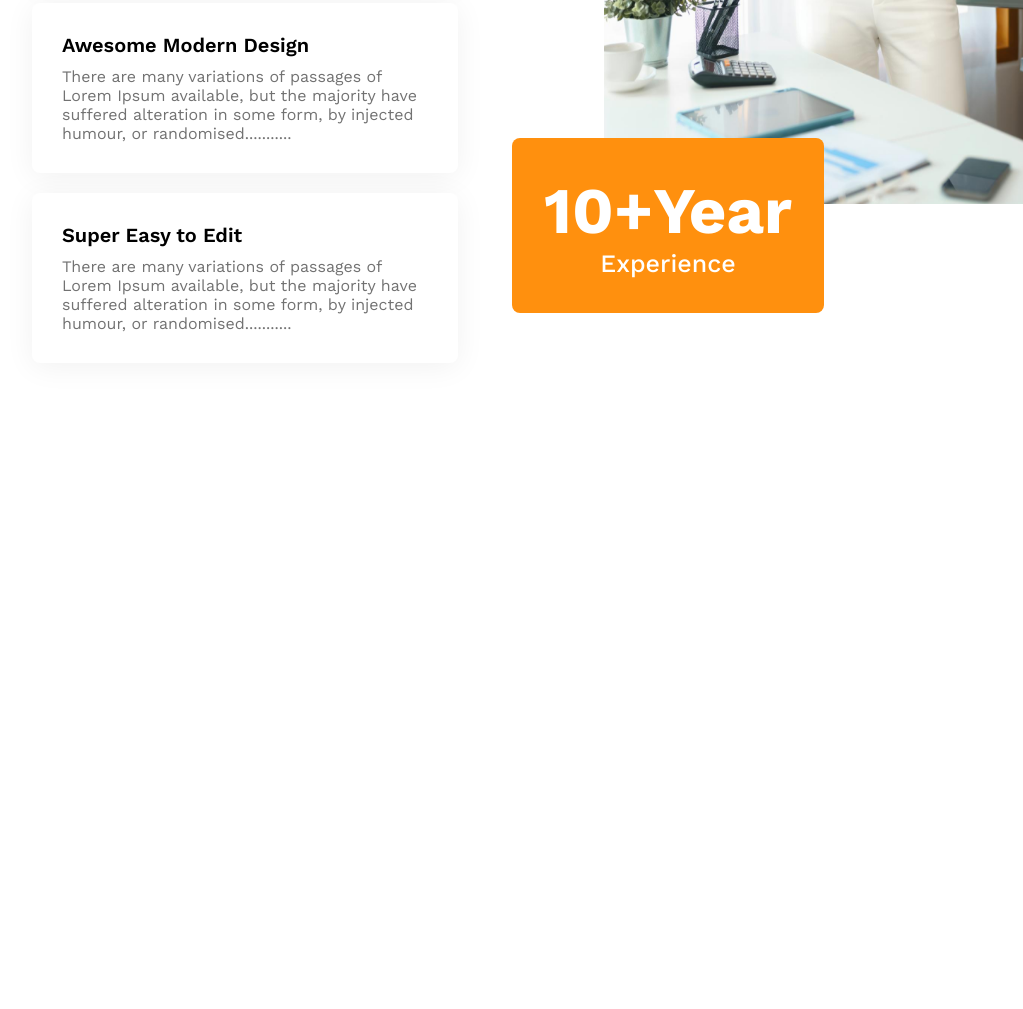
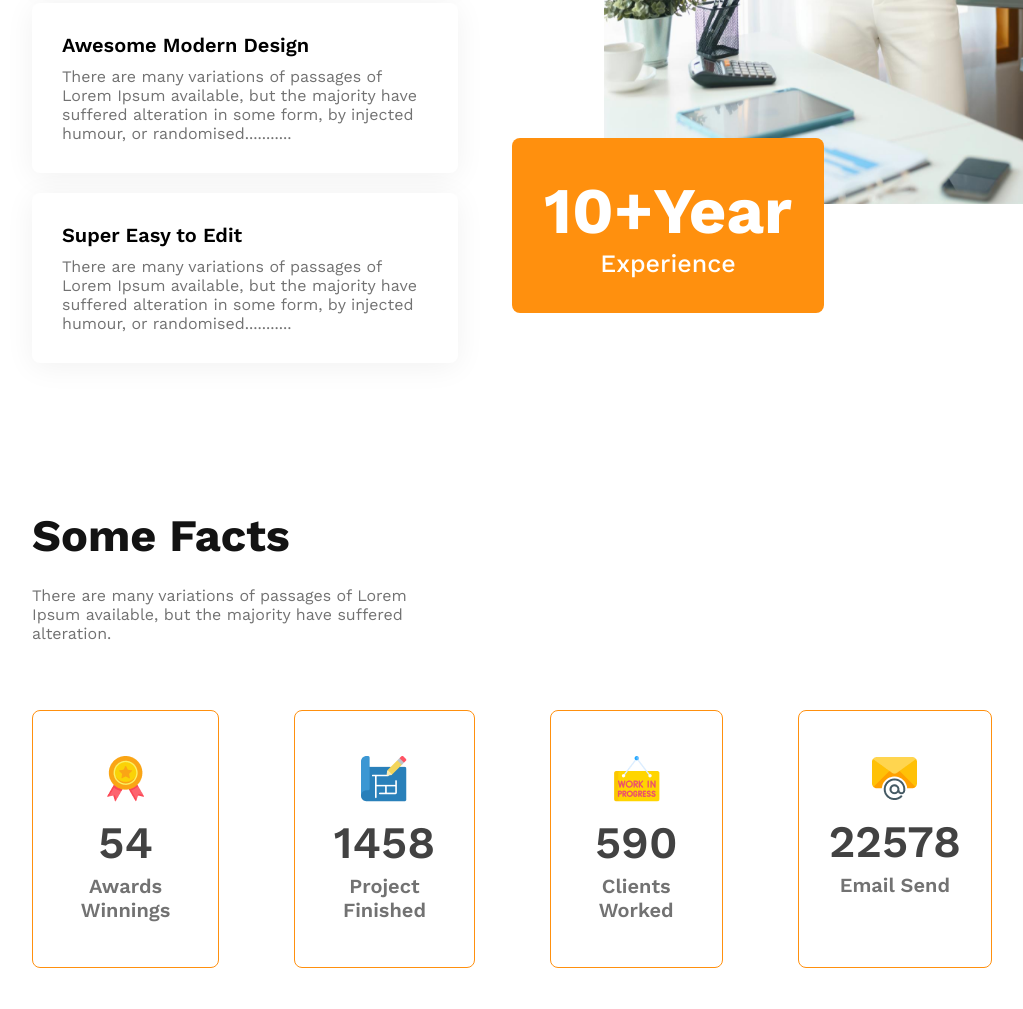
Before and after one commit to muhiminulalvi/g3-architects, a plain HTML site: page index.html in a window 1280 px wide. Shown: the part 2434-3443 px from the top of the page, without its empty margins (128-1151 px from the left). Before the commit the page ends 2902 px from the top, so only its background shows below. Drawn offline with nearby package versions, Linux system fonts and the light colour scheme.

Commit message:
fact added

```diff
--- a/index.html
+++ b/index.html
@@ -93,6 +93,36 @@
                 </div>
             </div>
         </section>
+
+        <!-- Fact Section -->
+        <section class="fact">
+            <div class="fact-details">
+                <h3 class="section-title">Some Facts</h3>
+                <p class="section-description">There are many variations of passages of Lorem Ipsum available, but the majority have suffered alteration.</p>
+            </div>
+            <div class="fact-container">
+                <div class="fact-card">
+                    <img src="images/icons/ribon.png" alt="">
+                    <p class="fact-number">54</p>
+                    <p class="fact-title">Awards Winnings</p>
+                </div>
+                <div class="fact-card">
+                    <img src="images/icons/projects.png" alt="">
+                    <p class="fact-number">1458</p>
+                    <p class="fact-title">Project Finished</p>
+                </div>
+                <div class="fact-card">
+                    <img src="images/icons/customers.png" alt="">
+                    <p class="fact-number">590</p>
+                    <p class="fact-title">Clients Worked</p>
+                </div>
+                <div class="fact-card">
+                    <img src="images/icons/email.png" alt="">
+                    <p class="fact-number">22578</p>
+                    <p class="fact-title">Email Send</p>
+                </div>
+            </div>
+        </section>
     </main>
     <!-- Main End -->
 
--- a/styles/style.css
+++ b/styles/style.css
@@ -158,9 +158,10 @@ nav .nav-title {
     padding: 6.7vw 12.5vw;
 }
 
-.feature-info{
+.feature-info {
     width: 50%;
 }
+
 .feature-info .features-title {
     font-weight: 700;
     font-size: 45px;
@@ -189,13 +190,14 @@ font-size: 20px;
     padding-bottom: 10px;
 }
 
-.feature-description{
+.feature-description {
     color: #727272;
 }
 
-.feature-section-img{
+.feature-section-img {
     width: 50%;
 }
+
 .feature-section-img img {
     width: 500px;
     height: 780px;
@@ -203,7 +205,7 @@ padding-bottom: 10px;
     margin-left: 92px;
 }
 
-.btn-feature{
+.btn-feature {
     padding: 35px 32px;
     font-weight: 700;
     font-size: 65px;
@@ -211,7 +213,61 @@ color: #FFFFFF;
     margin-top: -70px;
 }
 
-.btn-feature p{
+.btn-feature p {
     font-weight: 500;
     font-size: 25px;
 }
+
+/* =============================================
+            Fact Section Styles
+============================================= */
+.fact {
+    padding: 3.2vw 12.5vw;
+}
+
+.fact-details {
+    margin-bottom: 5.2vw;
+}
+
+.fact-details .section-title {
+    font-weight: 700;
+    font-size: 45px;
+    padding-bottom: 24px;
+}
+
+.section-description {
+    color: #727272;
+    padding-right: 45vw;
+}
+
+.fact-container {
+    /* padding: 2.6vw; */
+    display: flex;
+    gap: 75px;
+    justify-content: center;
+}
+
+.fact-card {
+    border: 1px solid #FF900E;
+    border-radius: 8px;
+    /* transform: rotate(90deg); */
+    padding: 45px 30px;
+    text-align: center;
+}
+
+.fact-card img {
+    padding-bottom: 10px;
+}
+
+.fact-number {
+    font-weight: 600;
+    font-size: 45px;
+    color: #424242;
+    padding-bottom: 5px;
+}
+
+.fact-title {
+    font-weight: 600;
+    font-size: 20px;
+    color: #727272;
+}
```
Lines whose indentation alone changed are shown as unchanged.
